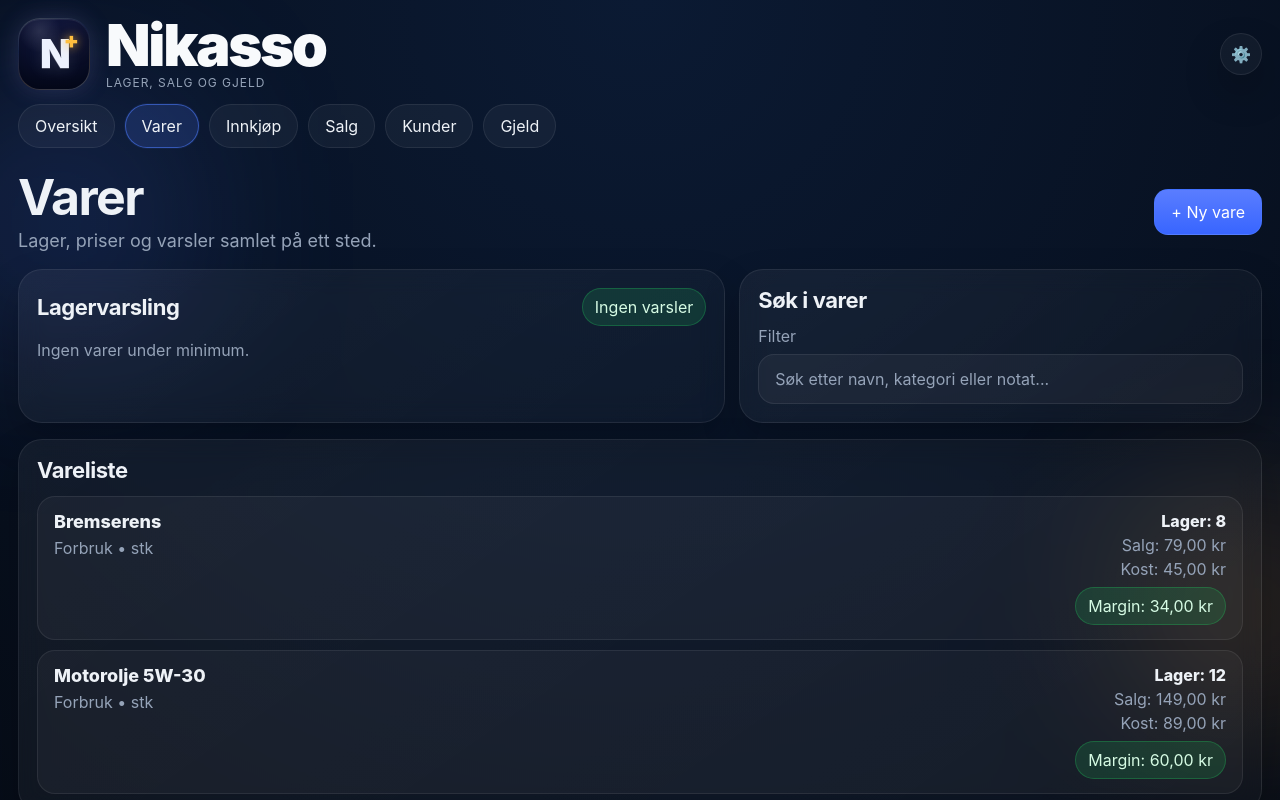
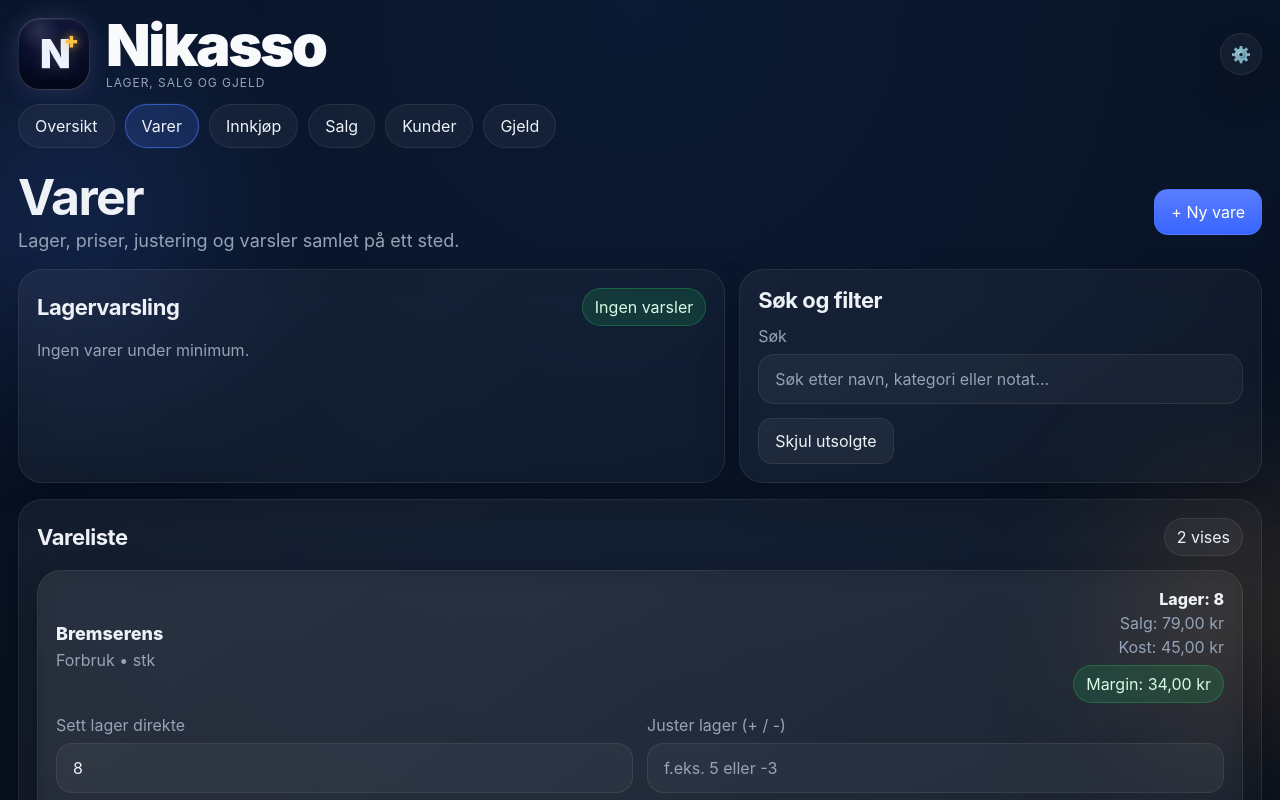
Before and after one commit to nikolaihoffmann-svg/Nikasso-, a React (Vite) app: page / in a window 1280 px wide. Both pictures are taken after a click on the button "Varer". Shown: the top 800 px of the page. Built offline with nearby package versions, Linux system fonts and the light colour scheme.

Commit message:
Update Varer.tsx

```diff
--- a/src/pages/Varer.tsx
+++ b/src/pages/Varer.tsx
@@ -1,15 +1,36 @@
 import { useEffect, useMemo, useState } from "react";
 import NewItemModal from "../components/NewItemModal";
-import { ensureSeedData, fmtKr, getItems, lowStockItems } from "../app/storage";
+import {
+  adjustItemStock,
+  deleteItem,
+  ensureSeedData,
+  fmtKr,
+  getItems,
+  lowStockItems,
+  setItemStock,
+} from "../app/storage";
 import type { InventoryItem } from "../types";
 
 export default function Varer() {
   const [items, setItems] = useState<InventoryItem[]>([]);
   const [openNew, setOpenNew] = useState(false);
+  const [editingItem, setEditingItem] = useState<InventoryItem | null>(null);
   const [query, setQuery] = useState("");
+  const [showOutOfStock, setShowOutOfStock] = useState(true);
+  const [stockEdits, setStockEdits] = useState<Record<string, string>>({});
+  const [quickAdjust, setQuickAdjust] = useState<Record<string, string>>({});
 
   function refresh(): void {
-    setItems(getItems());
+    const all = getItems();
+    setItems(all);
+
+    setStockEdits((prev) => {
+      const next: Record<string, string> = {};
+      for (const item of all) {
+        next[item.id] = prev[item.id] ?? String(item.stock);
+      }
+      return next;
+    });
   }
 
   useEffect(() => {
@@ -19,18 +40,42 @@ export default function Varer() {
 
   const filtered = useMemo(() => {
     const q = query.trim().toLowerCase();
-    if (!q) return items;
 
     return items.filter((item) => {
+      if (!showOutOfStock && item.stock <= 0) return false;
+      if (!q) return true;
+
       return (
         item.name.toLowerCase().includes(q) ||
         item.category.toLowerCase().includes(q) ||
         (item.note ?? "").toLowerCase().includes(q)
       );
     });
-  }, [items, query]);
+  }, [items, query, showOutOfStock]);
 
   const lowItems = useMemo(() => lowStockItems(), [items]);
+
+  function handleSaveAbsoluteStock(item: InventoryItem): void {
+    const raw = stockEdits[item.id];
+    if (raw === undefined || raw === "") return;
+    setItemStock(item.id, Number(raw || 0));
+    refresh();
+  }
+
+  function handleQuickAdjust(item: InventoryItem): void {
+    const raw = quickAdjust[item.id];
+    if (!raw) return;
+    adjustItemStock(item.id, Number(raw || 0));
+    setQuickAdjust((prev) => ({ ...prev, [item.id]: "" }));
+    refresh();
+  }
+
+  function handleDelete(item: InventoryItem): void {
+    const ok = confirm(`Slette varen "${item.name}"?`);
+    if (!ok) return;
+    deleteItem(item.id);
+    refresh();
+  }
 
   return (
     <div>
@@ -38,7 +83,7 @@ export default function Varer() {
         <div>
           <h1 className="pageTitle">Varer</h1>
           <p className="pageLead" style={{ marginBottom: 0 }}>
-            Lager, priser og varsler samlet på ett sted.
+            Lager, priser, justering og varsler samlet på ett sted.
           </p>
         </div>
 
@@ -76,21 +121,34 @@ export default function Varer() {
         </div>
 
         <div className="card">
-          <h2 className="sectionTitle">Søk i varer</h2>
+          <h2 className="sectionTitle">Søk og filter</h2>
 
           <label className="label">
-            <span>Filter</span>
+            <span>Søk</span>
             <input
               value={query}
               onChange={(e) => setQuery(e.target.value)}
               placeholder="Søk etter navn, kategori eller notat..."
             />
           </label>
+
+          <div style={{ marginTop: 14 }}>
+            <button
+              className={showOutOfStock ? "btn" : "btn btnPrimary"}
+              type="button"
+              onClick={() => setShowOutOfStock((prev) => !prev)}
+            >
+              {showOutOfStock ? "Skjul utsolgte" : "Vis utsolgte"}
+            </button>
+          </div>
         </div>
       </div>
 
       <div className="card" style={{ marginTop: 16 }}>
-        <h2 className="sectionTitle">Vareliste</h2>
+        <div className="rowBetween" style={{ marginBottom: 14 }}>
+          <h2 className="sectionTitle" style={{ marginBottom: 0 }}>Vareliste</h2>
+          <span className="badge">{filtered.length} vises</span>
+        </div>
 
         <div className="varerList">
           {filtered.length === 0 ? (
@@ -100,7 +158,8 @@ export default function Varer() {
               const margin = item.salePrice - item.costPrice;
 
               return (
-                <div key={item.id} className="vareRow">
+                <div key={item.id} className="card">
+                  <div className="rowBetween" style={{ marginBottom: 12 }}>
                     <div className="vareMain">
                       <div className="vareName">{item.name}</div>
                       <div className="vareMeta">
@@ -120,6 +179,56 @@ export default function Varer() {
                       </div>
                     </div>
                   </div>
+
+                  <div className="grid2">
+                    <label className="label">
+                      <span>Sett lager direkte</span>
+                      <input
+                        type="number"
+                        value={stockEdits[item.id] ?? String(item.stock)}
+                        onChange={(e) =>
+                          setStockEdits((prev) => ({ ...prev, [item.id]: e.target.value }))
+                        }
+                      />
+                    </label>
+
+                    <label className="label">
+                      <span>Juster lager (+ / -)</span>
+                      <input
+                        type="number"
+                        placeholder="f.eks. 5 eller -3"
+                        value={quickAdjust[item.id] ?? ""}
+                        onChange={(e) =>
+                          setQuickAdjust((prev) => ({ ...prev, [item.id]: e.target.value }))
+                        }
+                      />
+                    </label>
+                  </div>
+
+                  <div className="cardActions">
+                    <div style={{ display: "flex", gap: 10, flexWrap: "wrap" }}>
+                      <button className="btn" type="button" onClick={() => setEditingItem(item)}>
+                        Rediger vare
+                      </button>
+
+                      <button
+                        className="btn"
+                        type="button"
+                        onClick={() => handleSaveAbsoluteStock(item)}
+                      >
+                        Lagre lager
+                      </button>
+
+                      <button className="btn" type="button" onClick={() => handleQuickAdjust(item)}>
+                        Juster lager
+                      </button>
+                    </div>
+
+                    <button className="btn btnDanger" type="button" onClick={() => handleDelete(item)}>
+                      Slett vare
+                    </button>
+                  </div>
+                </div>
               );
             })
           )}
@@ -131,6 +240,16 @@ export default function Varer() {
         onClose={() => setOpenNew(false)}
         onCreated={() => refresh()}
       />
+
+      <NewItemModal
+        open={Boolean(editingItem)}
+        item={editingItem}
+        onClose={() => setEditingItem(null)}
+        onCreated={() => {
+          setEditingItem(null);
+          refresh();
+        }}
+      />
     </div>
   );
 }
```
Lines whose indentation alone changed are shown as unchanged.
